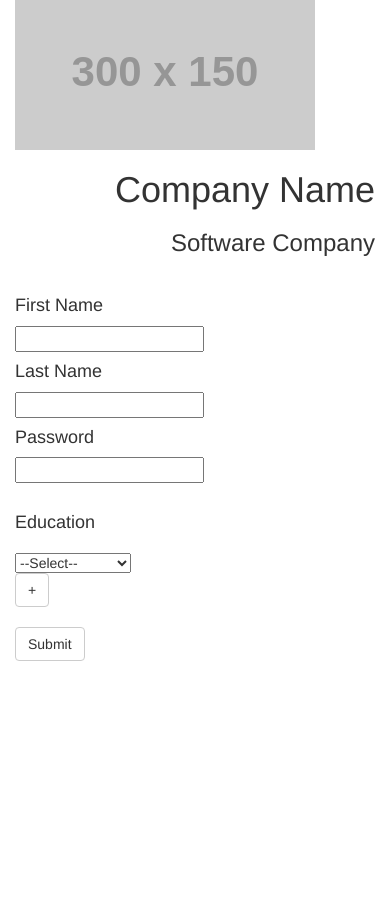
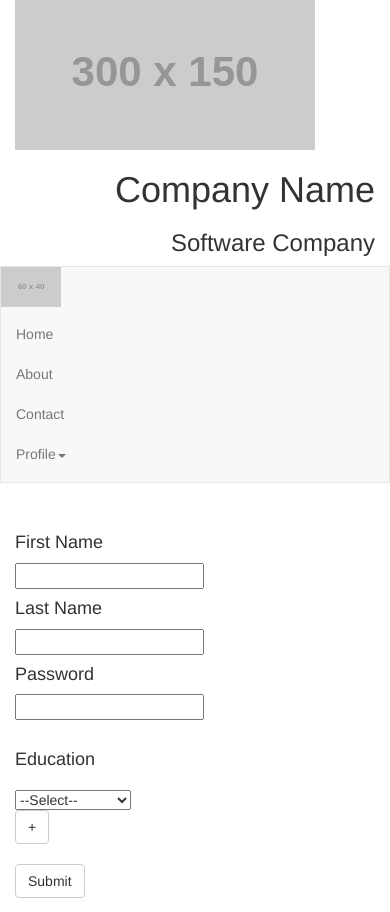
Before and after one commit to smhirasawa/Application-Form-Replication-, a plain HTML site: page index.html in a window 390 px wide. Before the commit the page ends 844 px from the top, so only its background shows below. Drawn offline with Linux system fonts and the light colour scheme; placeholder pictures from the web are drawn by us.

Commit message:
added navbar

```diff
--- a/index.html
+++ b/index.html
@@ -6,6 +6,7 @@
 	</head>
 
 	<body>
+		<!--Header-->
 		<div class="container">
 			<div class="row">
 				<div class="col-md-3">
@@ -17,8 +18,33 @@
 				</div>
 			</div>
 		</div>
+
+		<!--NavBar-->
+		<nav class="navbar navbar-default">
+			<div class="container">
+				<div class="navbar-header">
+					<a href="#"><img class="img-resposive" src="http://placehold.it/60x40" alt="navbar logo"></a>
+				</div>
+				<div>
+					<ul class="nav navbar-nav">
+						<li><a href ="#">Home</a></li>
+						<li><a href ="#">About</a></li>
+						<li><a href ="#">Contact</a></li>
+						<li class="dropdown">
+							<a href="#" class="dropdown-toggle" data-toggle="dropdown">Profile<span class="caret"></span></a>
+							<ul class="dropdown-menu">
+								<li><a href ="#">Account</a></li>
+								<li><a href ="#">Settings</a></li>
+								<li><a href ="#">Logout</a></li>
+							</ul>
+						</li>
+					</ul>
+				</div>
+			</div>
+		</nav>
 		</br>
 
+		<!--Information Form-->
 		<div class="container">
 			<form name="loginForm">
 				<div class="row">
@@ -71,7 +97,9 @@
 			</form>
 			<p id="demo"></p>
 
+			<!--JavaScript Files-->
 			<script src="js/form.js"></script>
+			<script src="bootstrap/js/bootstrap.js"></script>
 		</div>
 	</body>
 </html>
```
